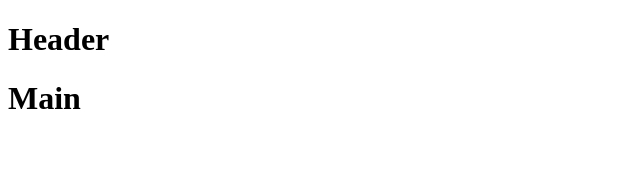
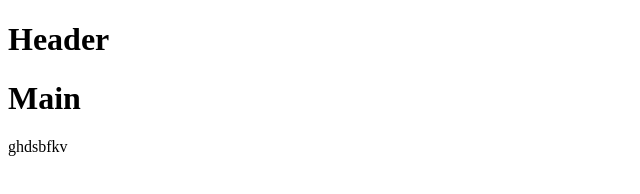
Before and after one commit to charlykso/christmass-project, a plain HTML site: page index.html in a window 1280 px wide. Shown: the full height of the page, 0-640 px from the left. Drawn offline with Linux system fonts and the light colour scheme.

Commit message:
hjbdcikbds

```diff
--- a/index.html
+++ b/index.html
@@ -12,6 +12,7 @@
         </div>
         <div class="main">
             <h1>Main</h1>
+            <p>ghdsbfkv </p>
         </div>
     </div>
 </body>
```
